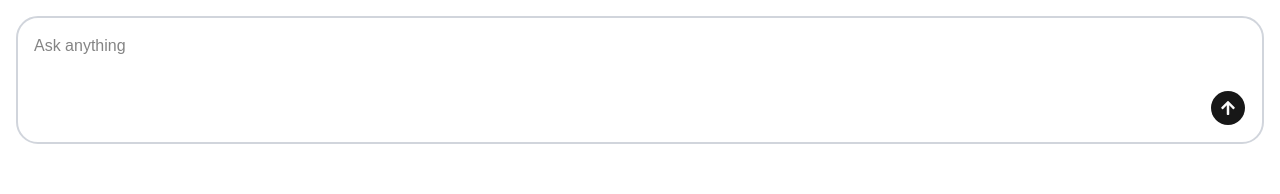
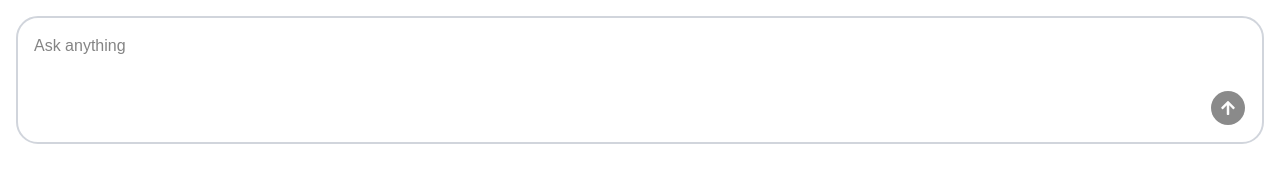
Before and after one commit to malithwwa/AI-Chatbot, a React (Vite) app in the folder packages/client/: page / in a window 1280 px wide. Shown: the top 194 px of the page. Built offline with nearby package versions, Linux system fonts and the light colour scheme.

Commit message:
validate & submit form

```diff
--- a/packages/client/package.json
+++ b/packages/client/package.json
@@ -18,6 +18,7 @@
       "lucide-react": "^1.25.0",
       "react": "^19.2.7",
       "react-dom": "^19.2.7",
+      "react-hook-form": "^7.82.0",
       "react-icons": "^5.7.0",
       "shadcn": "^4.14.0",
       "tailwind-merge": "^3.6.0",
--- a/packages/client/src/components/ui/ChatBot.tsx
+++ b/packages/client/src/components/ui/ChatBot.tsx
@@ -1,17 +1,42 @@
 import { Button } from './button';
 import { FaArrowUp } from 'react-icons/fa';
+import { useForm } from 'react-hook-form';
+
+type FormData = {
+   prompt: string;
+};
 const ChatBot = () => {
+   const { register, handleSubmit, reset, formState } = useForm<FormData>({});
+
+   const onSubmit = (data: FormData) => {
+      console.log(data);
+      reset();
+   };
+
+   const onKeyDown = (e: React.KeyboardEvent<HTMLFormElement>) => {
+
+            if (e.key === 'Enter' && !e.shiftKey) {
+               e.preventDefault();
+               handleSubmit(onSubmit)();
+            }
+         }
+
    return (
-      <div className="flex flex-col gap-2 items-end border-2 border-gray-300 p-4 rounded-3xl">
+      <form
+         onSubmit={handleSubmit(onSubmit)}
+         onKeyDown={onKeyDown}
+         className="flex flex-col gap-2 items-end border-2 border-gray-300 p-4 rounded-3xl"
+      >
          <textarea
+            {...register('prompt', { required: true, validate: (value) => value.trim().length > 0 })}
             placeholder="Ask anything"
             maxLength={1000}
             className="w-full border-0 focus:outline-0 resize-none"
          />
-         <Button className="rounded-full w-9 h-9">
+         <Button disabled={!formState.isValid} type="submit" className="rounded-full w-9 h-9">
             <FaArrowUp />
          </Button>
-      </div>
+      </form>
    );
 };
 
```
Also changed, not shown: 1 other file (tests, documents, lock files or other folders).
